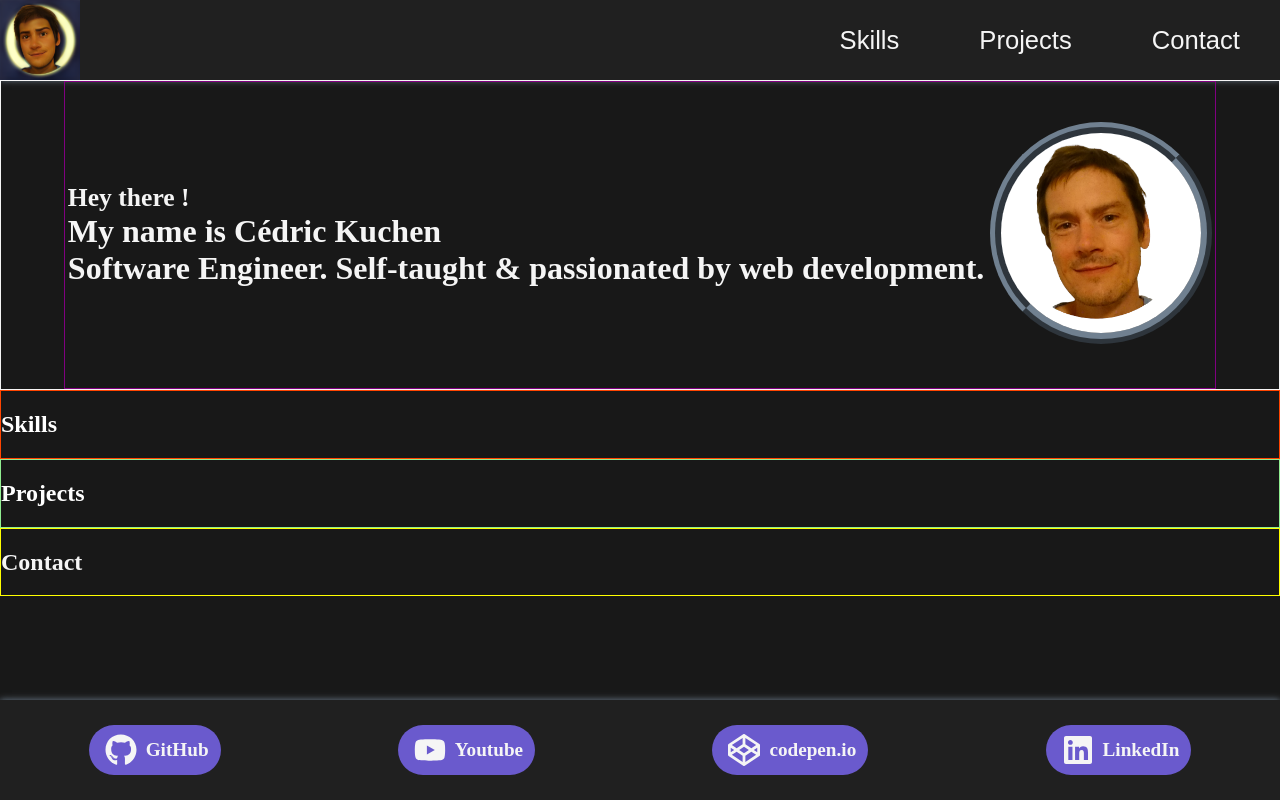
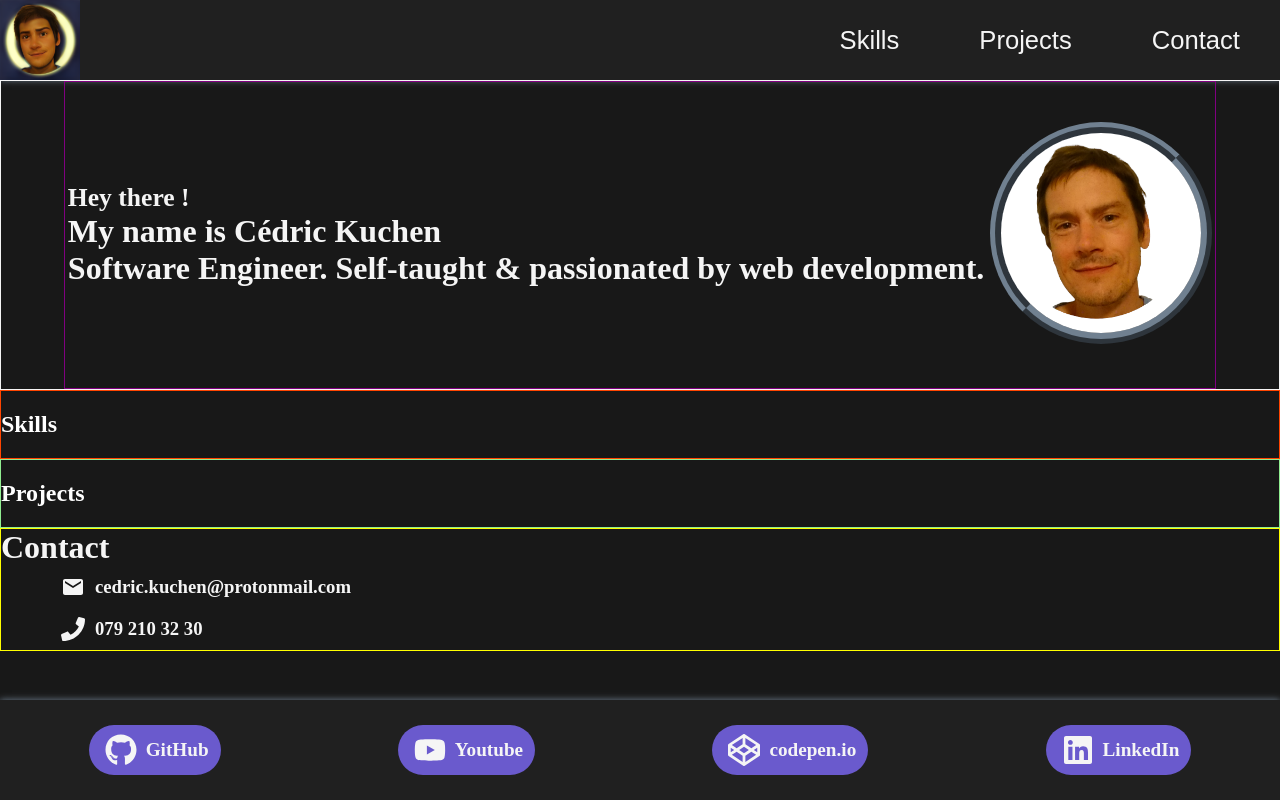
Before and after one commit to TLRKiliann/hiring-portfolio, a Next.js app in the folder my-app/: page / in a window 1280 px wide. Built offline with nearby package versions, Linux system fonts and the light colour scheme.

Commit message:
section contact created

```diff
--- a/my-app/components/contactSection.tsx
+++ b/my-app/components/contactSection.tsx
@@ -1,9 +1,23 @@
+import { FaPhone } from 'react-icons/fa'
+import { MdEmail } from 'react-icons/md'
+import style from '@/styles/contact.module.scss'
+
 export default function ContactSection() {
-	return (
-		<>
-			<h1 style={{color: "whitesmoke"}}>
-				Contact
-			</h1>
-		</>
-	)
+  return (
+    <div className={style.contact}>
+      <h1 className={style.header}>
+        Contact
+      </h1>
+      <div className={style.divcontact}>
+        <div className={style.divlogocontact}>
+          <MdEmail size={24}/>
+          <h3 className={style.h3}>cedric.kuchen@protonmail.com</h3>
+        </div>
+        <div className={style.divlogocontact}>
+          <FaPhone size={24}/>
+          <h3 className={style.h3}>079 210 32 30</h3>
+        </div>
+      </div>
+    </div>
+  )
 }
--- /dev/null
+++ b/my-app/styles/contact.module.scss
@@ -0,0 +1,17 @@
+.contact {
+  color: whitesmoke;
+  .header {
+    margin: auto;
+    font-size: 2rem;
+  }
+  .divcontact {
+    margin-left: 60px;
+    .divlogocontact {
+      display: flex;
+      align-items: center;
+      .h3 {
+        margin: 10px;
+      }
+    }
+  }
+}
```
